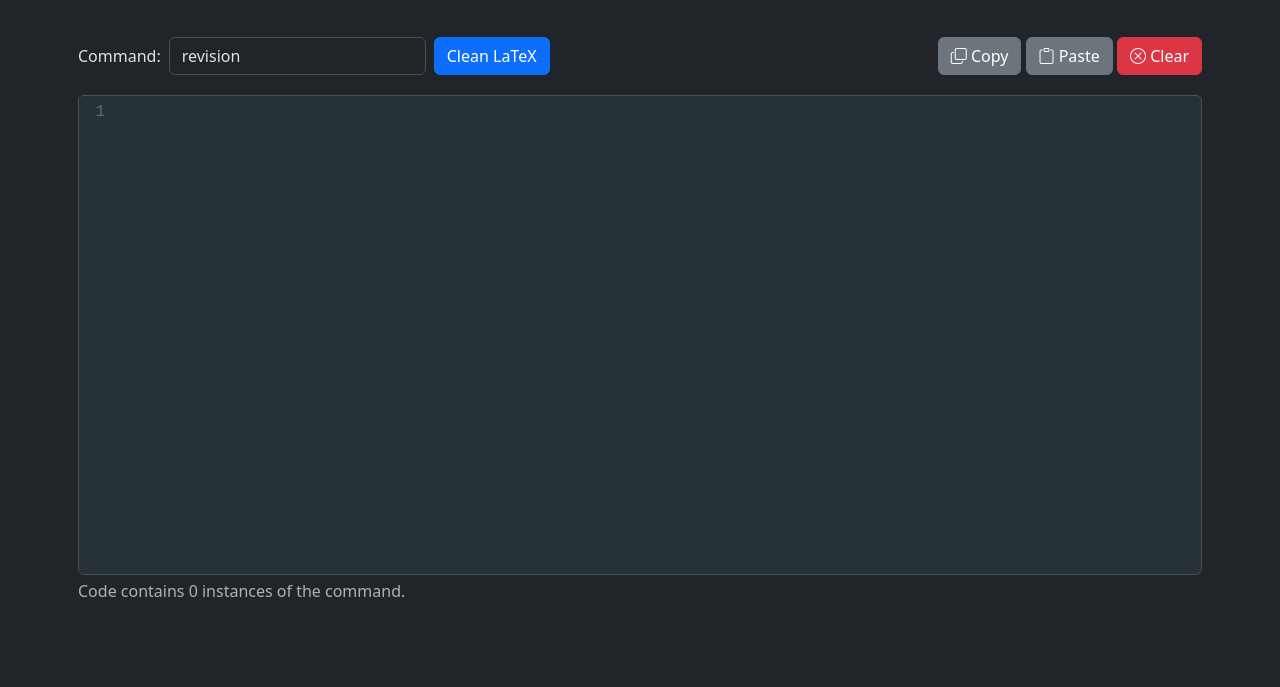
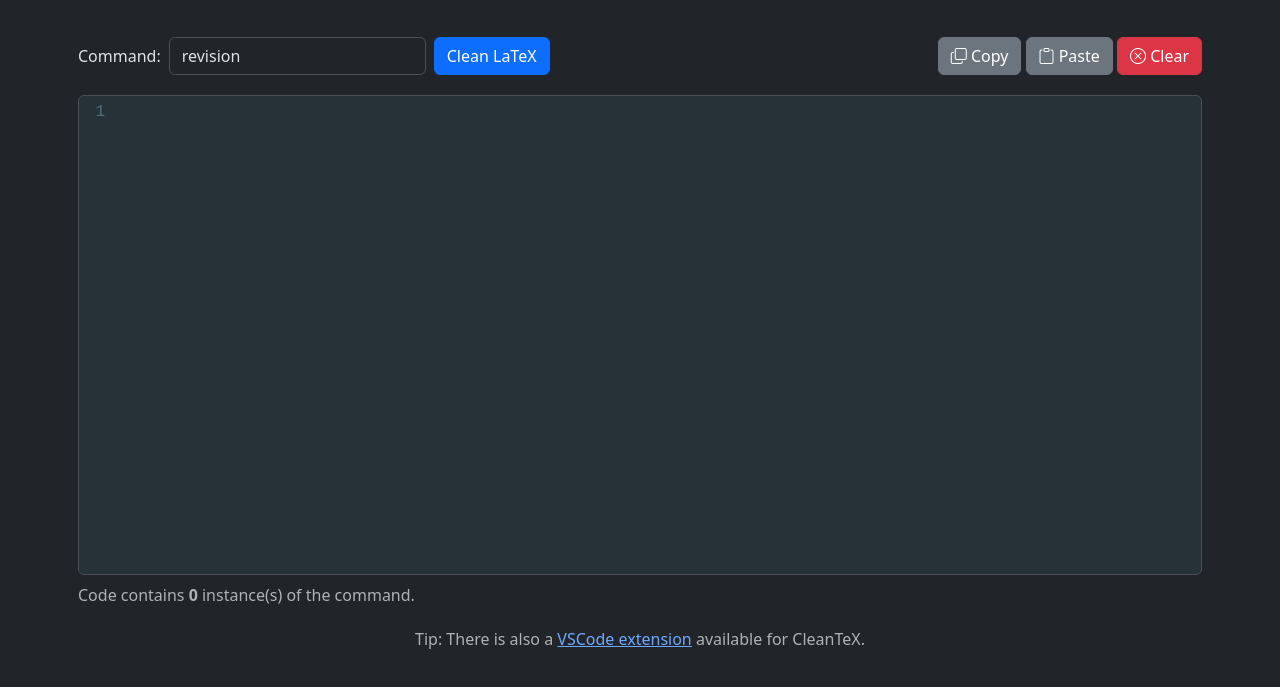
Before and after one commit to aldadic/cleantex, a plain HTML site: page index.html in a window 1280 px wide. Shown: the part 137-824 px from the top of the page. Drawn offline with nearby package versions, Linux system fonts and the light colour scheme.

Commit message:
Add footer

```diff
--- a/index.html
+++ b/index.html
@@ -51,7 +51,10 @@
                 </div>
             </div>
             <textarea id="input"></textarea>
-            <p class="pt-1 text-muted">Code contains <span id="counter">0</span> instances of the command.</p>
+            <p class="pt-2 text-muted">Code contains <strong><span id="counter">0</span></strong> instance(s) of the command.</p>
+            <p class="pt-1 text-muted text-center fw-light">
+                Tip: There is also a <a href="https://marketplace.visualstudio.com/items?itemName=aldadic.cleantex" target="_blank">VSCode extension</a> available for CleanTeX.
+            </p>
         </div>
 
         <!-- Bootstrap -->
```
